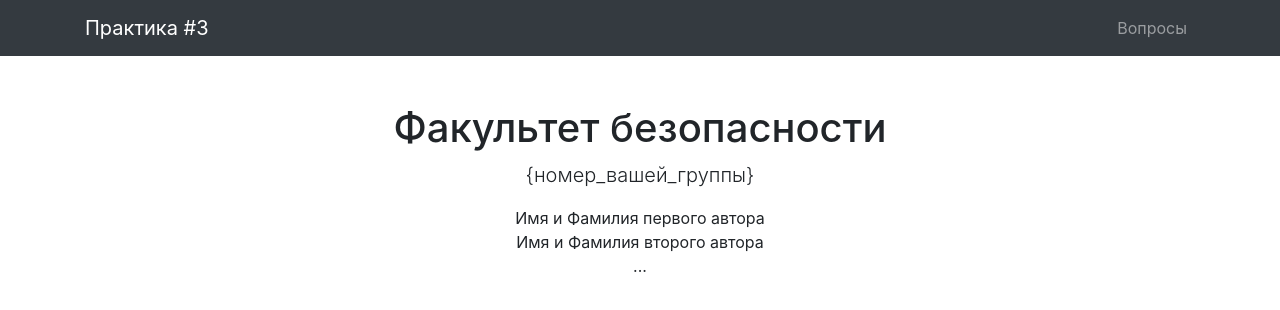
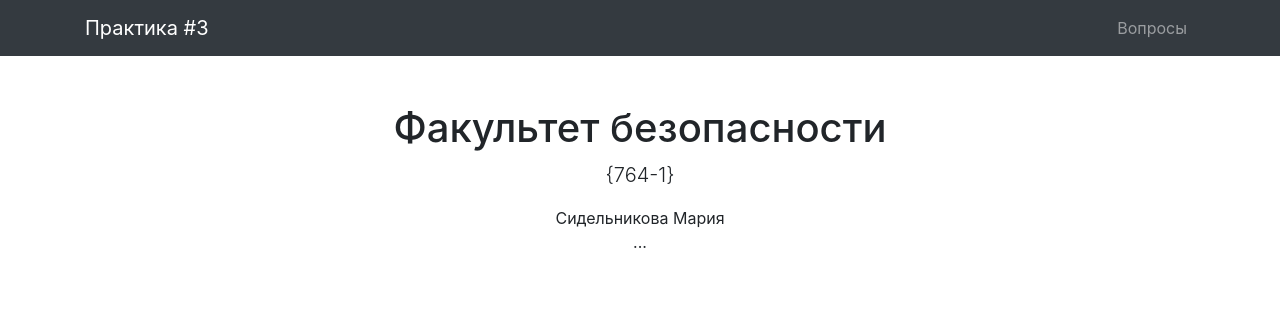
Before and after one commit to MariyaSidelnikova/MariyaSidelnikova.github.io, a plain HTML site: page index.html in a window 1280 px wide. Drawn offline with nearby package versions, Linux system fonts and the light colour scheme.

Commit message:
init commit

```diff
--- a/index.html
+++ b/index.html
@@ -52,11 +52,10 @@
     <div class="row">
       <div class="col-lg-12 text-center">
         <h1 class="mt-5">Факультет безопасности</h1>
-        <p class="lead">{номер_вашей_группы}</p>
+        <p class="lead">{764-1}</p>
         <ul class="list-unstyled">
-          <li>Имя и Фамилия первого автора</li>
-          <li>Имя и Фамилия второго автора</li>
-          <li>...</li>
+          <li>Сидельникова Мария</li>
+              <li>...</li>
         </ul>
       </div>
     </div>
```
